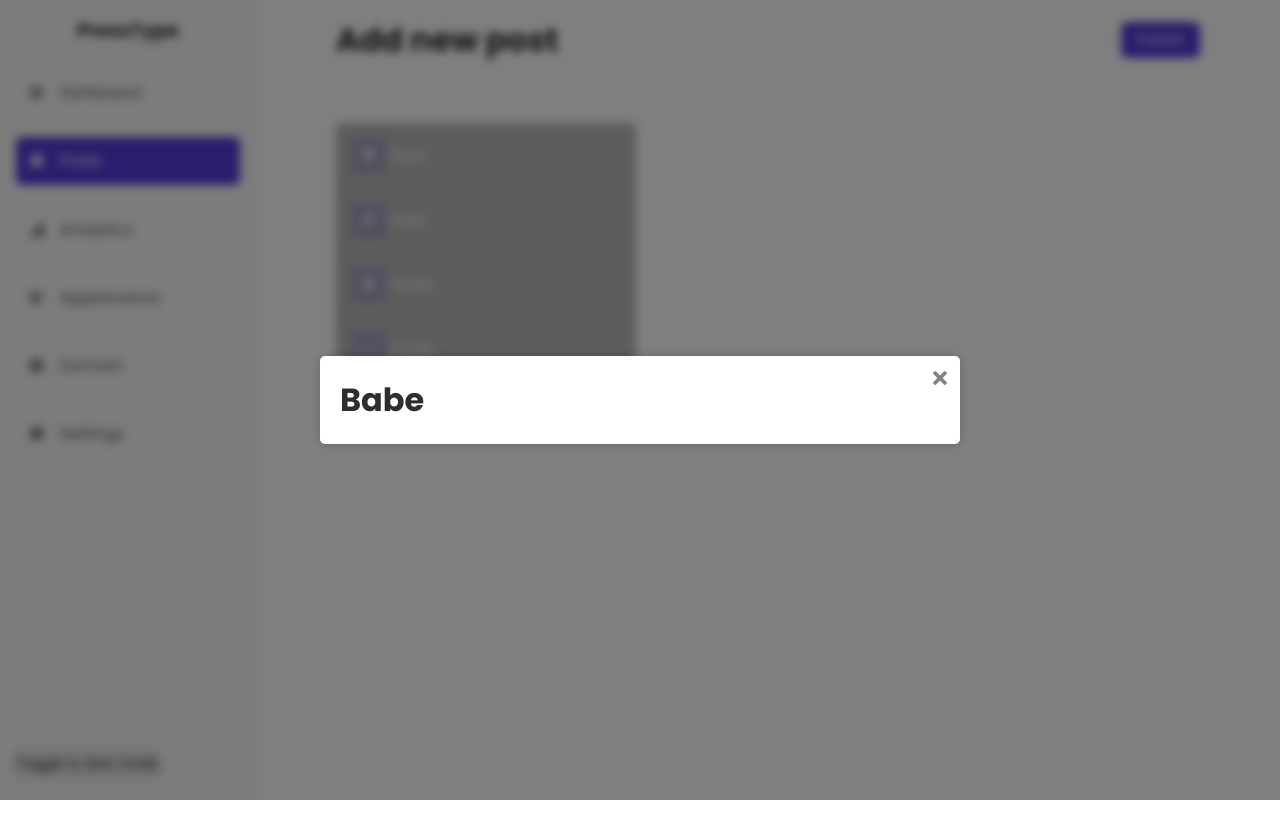
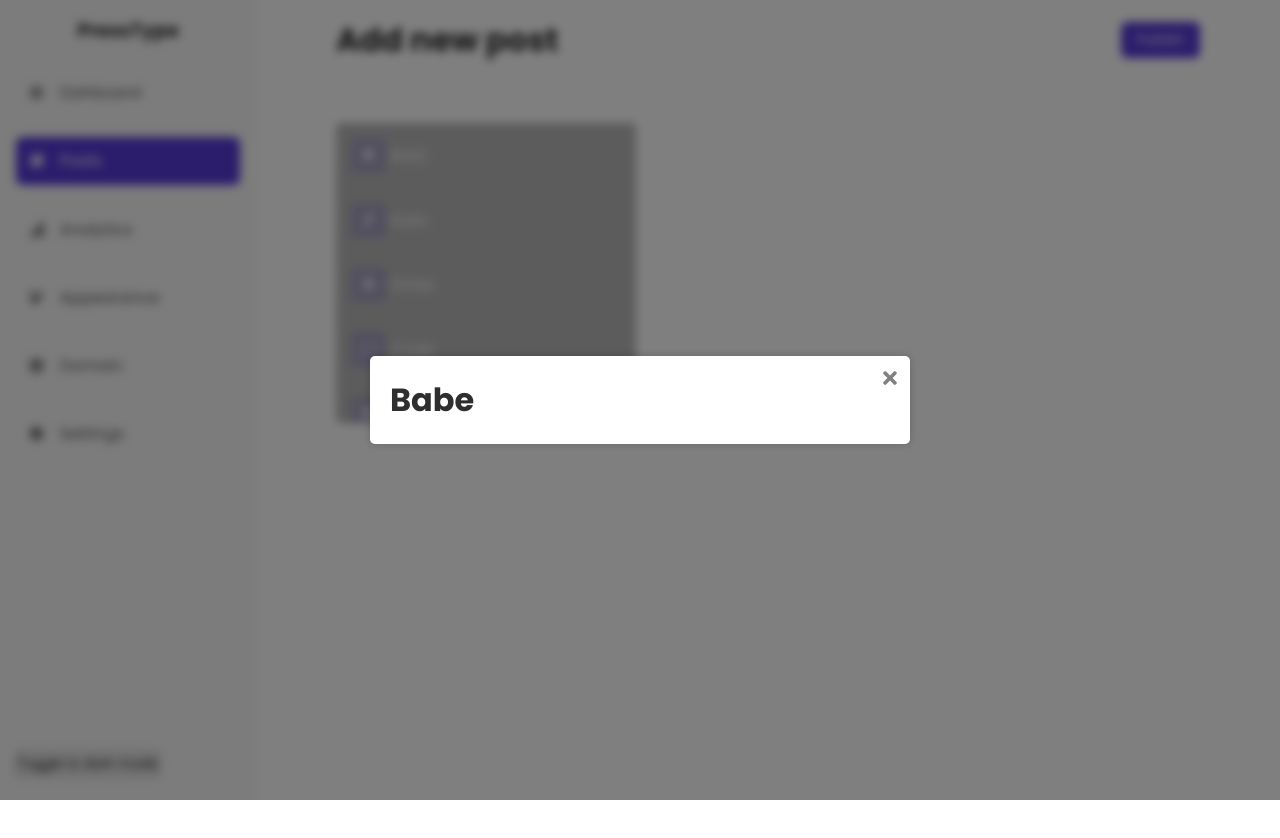
Before and after one commit to akinloluwami/presstype, a Next.js app: page /posts/new in a window 1280 px wide. Shown: the top 838 px of the page. Built offline with nearby package versions, Linux system fonts and the light colour scheme.

Commit message:
reduced max width

```diff
--- a/components/elements/modal/style.module.scss
+++ b/components/elements/modal/style.module.scss
@@ -3,7 +3,7 @@ $modal-border-radius: 5px;
 $modal-box-shadow: 0px 0px 10px rgba(0, 0, 0, 0.2);
 $modal-padding: 20px;
 $modal-width: 80%;
-$modal-max-width: 600px;
+$modal-max-width: 500px;
 $modal-max-height: 80%;
 $modal-close-button-color: gray;
 $modal-close-button-hover-color: black;
```
